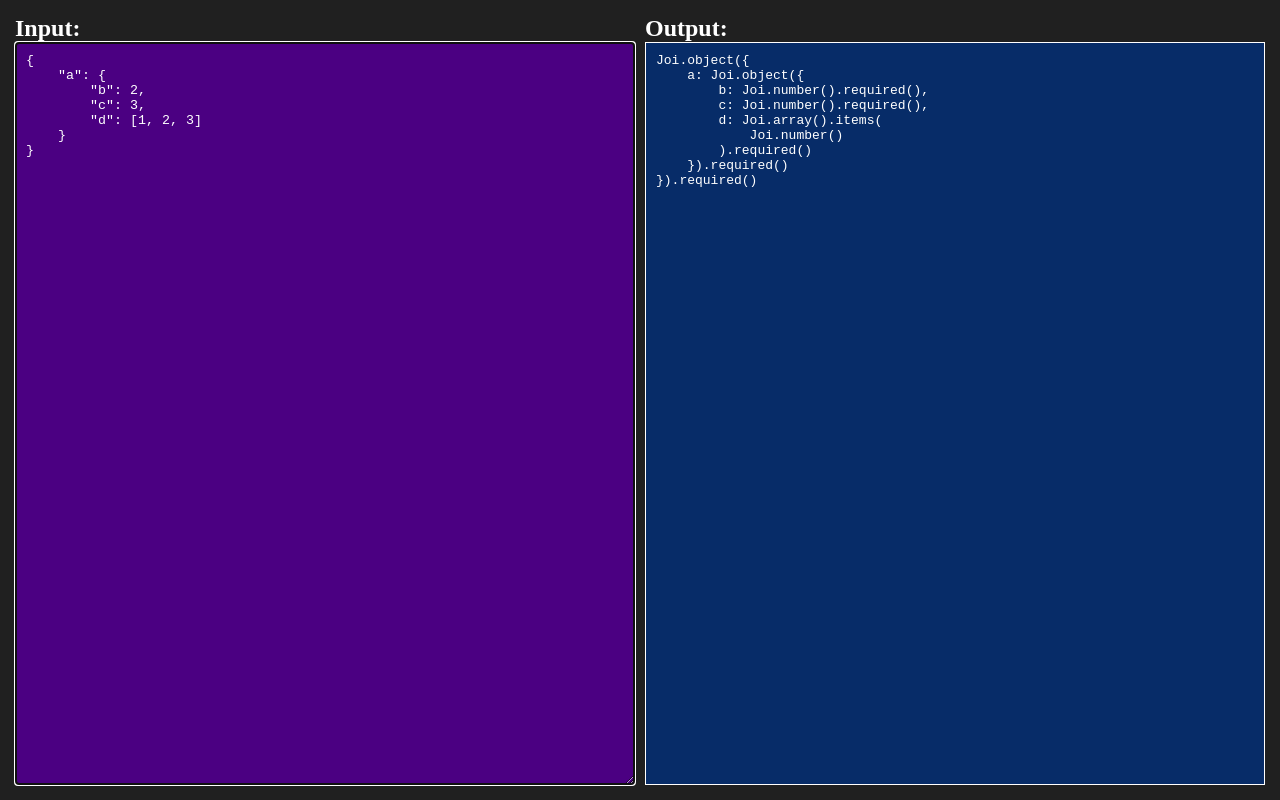
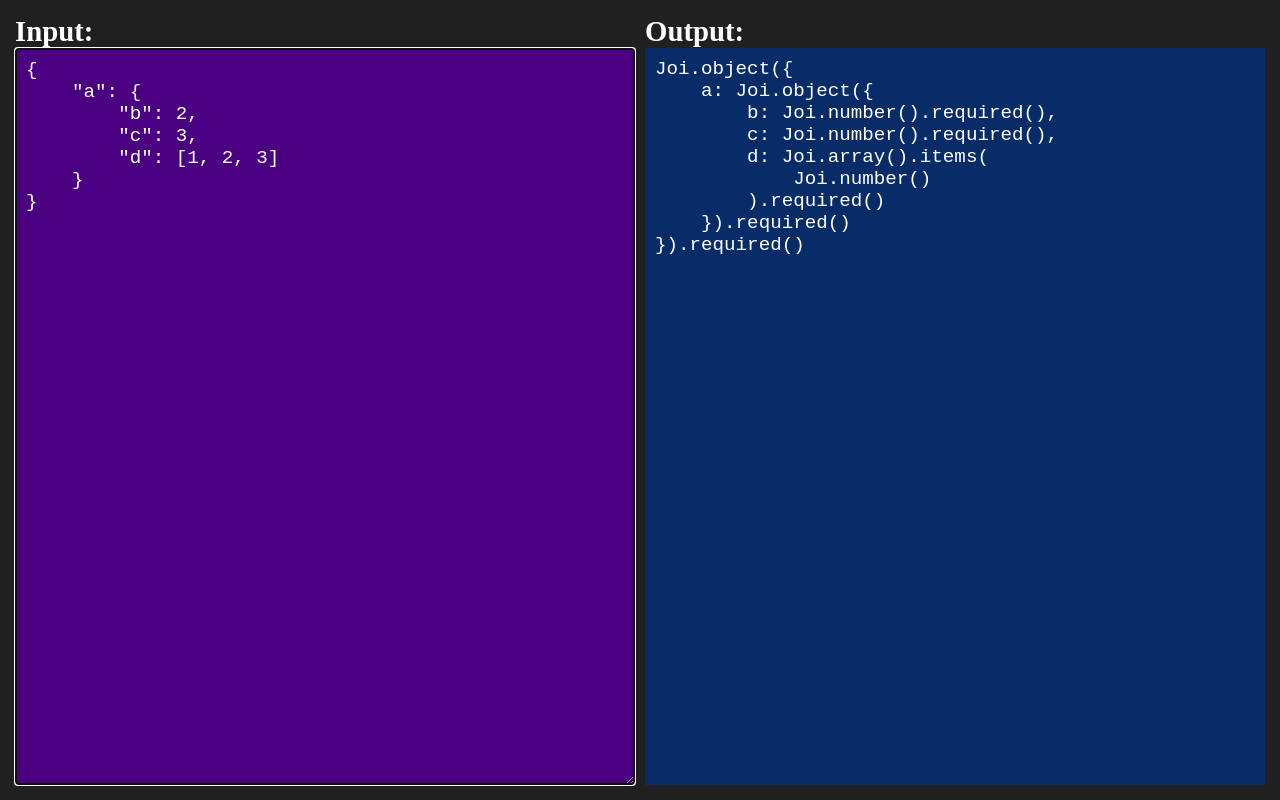
Before and after one commit to mterczynski/Joi-schema-generator, a website with bundled scripts: page public/index.html in a window 1280 px wide. Built offline with nearby package versions, Linux system fonts and the light colour scheme.

Commit message:
Disable white border, increase font size

```diff
--- a/public/index.css
+++ b/public/index.css
@@ -9,6 +9,7 @@
     height: 100vh;
     width: 100vw;
     position: relative;
+    font-size: 1.2rem;
 }
 
 .flex {
@@ -27,6 +28,7 @@
 }
 
 .input-textarea {
+    font-size: 1.2rem;
     background: indigo;
 }
 
@@ -38,7 +40,7 @@
     overflow: auto;
     height: 100%;
     box-sizing: border-box;
-    border: 1px solid white;
+    /* border: 1px solid white; */
     min-width: 320px;
     width: 100%;
     padding: 10px;
```
